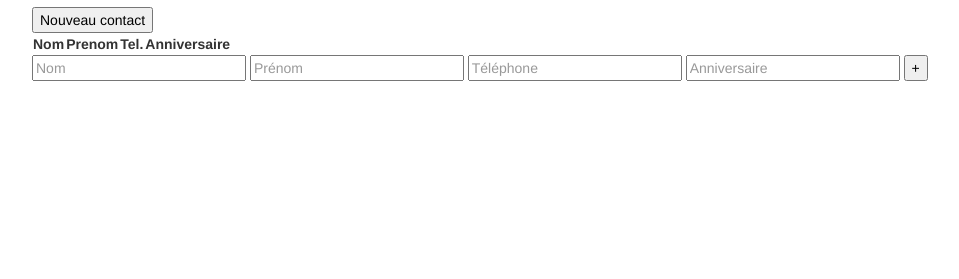
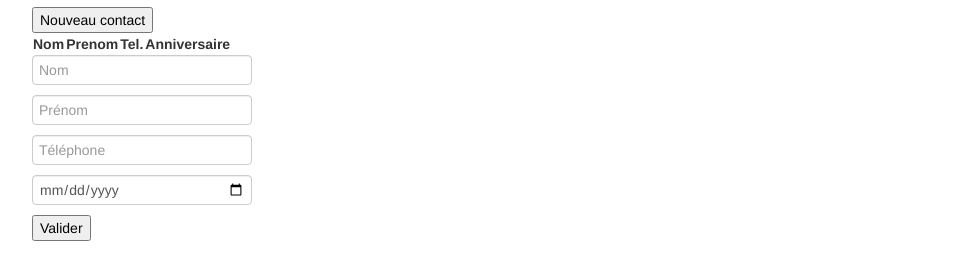
Before and after one commit to imie-source/CDPN01-TOLIST-G2, a plain HTML site: page index.html in a window 1280 px wide. Shown: the part 53-332 px from the top of the page, without its empty margins (138-1097 px from the left). Drawn offline with Linux system fonts and the light colour scheme.

Commit message:
modif formulaire

```diff
--- a/index.html
+++ b/index.html
@@ -26,12 +26,12 @@
   </div>
 
   <div class="container form">
-	<form id="form" action="" method="post">
-		<input name="firstName" placeholder="Nom"/>
-		<input name="lastName" placeholder="Prénom"/>
-		<input name="phoneNumber" placeholder="Téléphone"/>
-		<input name="birthday" placeholder="Anniversaire"/>
-		<input id="submitForm" type="submit" value="+"/>
+	<form id="userForm" action="" method="post">
+		<input type="text" name="firstName" placeholder="Nom"/></br>
+		<input type="text" name="lastName" placeholder="Prénom"/></br>
+		<input type="tel" name="phoneNumber" placeholder="Téléphone"/></br>
+		<input type="date" name="birthday" placeholder="Anniversaire"/></br>
+		<input type="submit" id="submitForm" value="Valider"/>
 	</form>
   </div>
 
--- a/js/views/home.js
+++ b/js/views/home.js
@@ -20,5 +20,6 @@ App.views.Form = Backbone.View.extend({
 	},
 
 	submitForm : function(){
+	alert("ajouter");
 	}
 });
```
